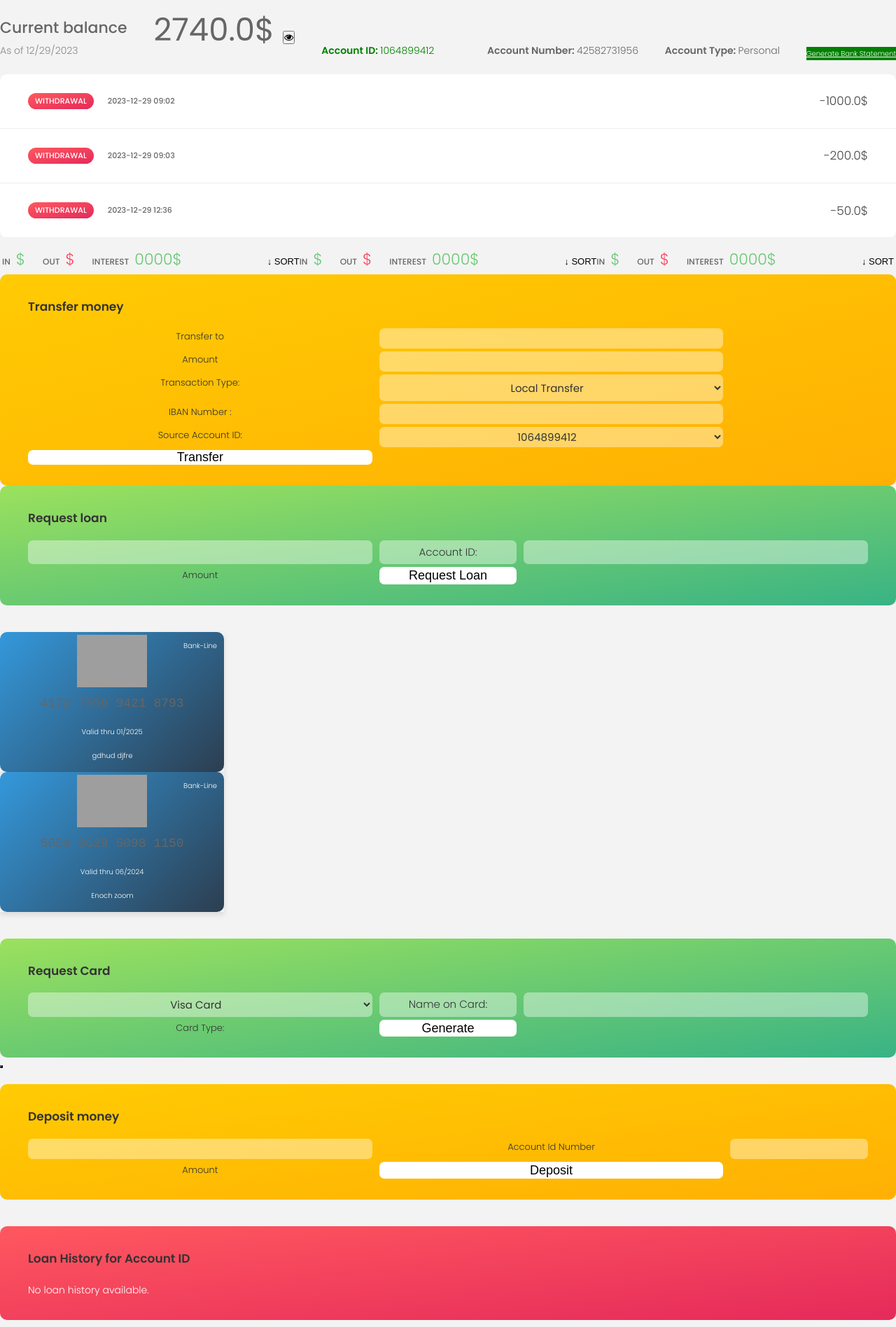
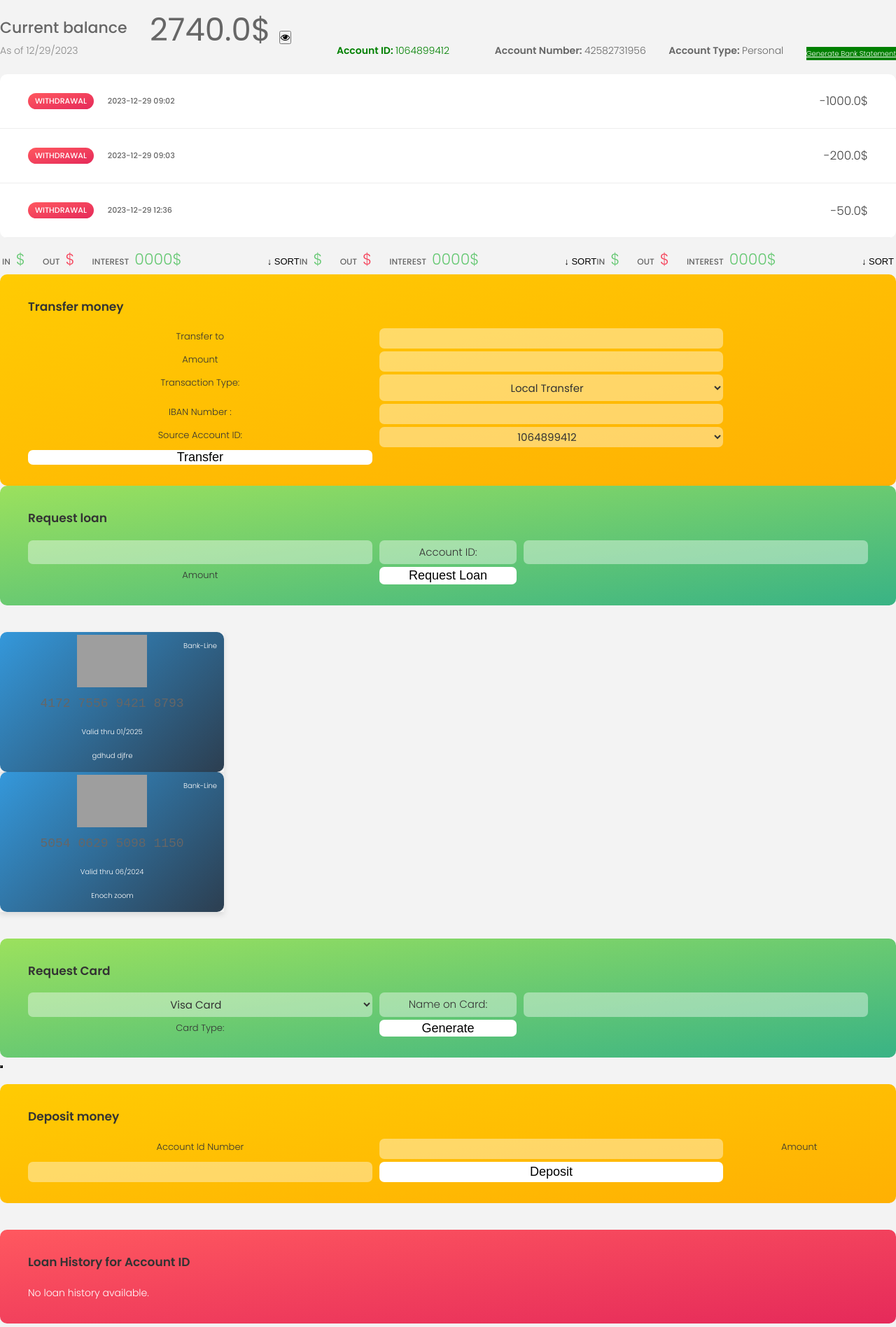
Before and after one commit to freshpex/Bankist-Web-App, a Flask app: template templates/dashboard.html in a window 1280 px wide. Shown: the part 90-1986 px from the top of the page at 70% size. Run offline with Flask 3, Linux system fonts and the light colour scheme; the template is opened without the code that fills it: values that come from a table or form of the project are taken from there, others are empty; some libraries are stand-ins or nearby versions; grey boxes are pictures that could not be loaded.

Commit message:
Form rearrangement

```diff
--- a/templates/dashboard.html
+++ b/templates/dashboard.html
@@ -91,6 +91,7 @@
           <i class="fa fa-eye"></i>
       </button>
         </p>
+        <br><br>
         <p style="color: green"> <strong >Account ID: </strong>{{ account.id }}</p><br>
         <p> <strong >Account Number: </strong>{{ account.account_number }}</p>
         <p> <strong >Account Type: </strong>{{ account.account_type }}</p>
@@ -282,11 +283,11 @@
         <p id="errorMessage" style="color: red;"></p>
         <form class="form form--transfer" method="POST" action="/deposit">
 
-          <input type="number" class="form__input form__input--to" id="account_id" name="account_id" required/>
           <label class="form__label" for="account_id" >Account Id Number</label>
+          <input type="number" class="form__input form__input--amounto" id="account_id" name="account_id" required/>
 
+          <label class="form__label" for="amount" >Amount</label>
           <input type="number" class="form__input form__input--amount" id="amount" name="amount" required/>
-          <label class="form__label" for="amount" >Amount</label>
 
           <button class="form__btn form__btn--transfer" type="submit">Deposit</button>
         </form>
```
